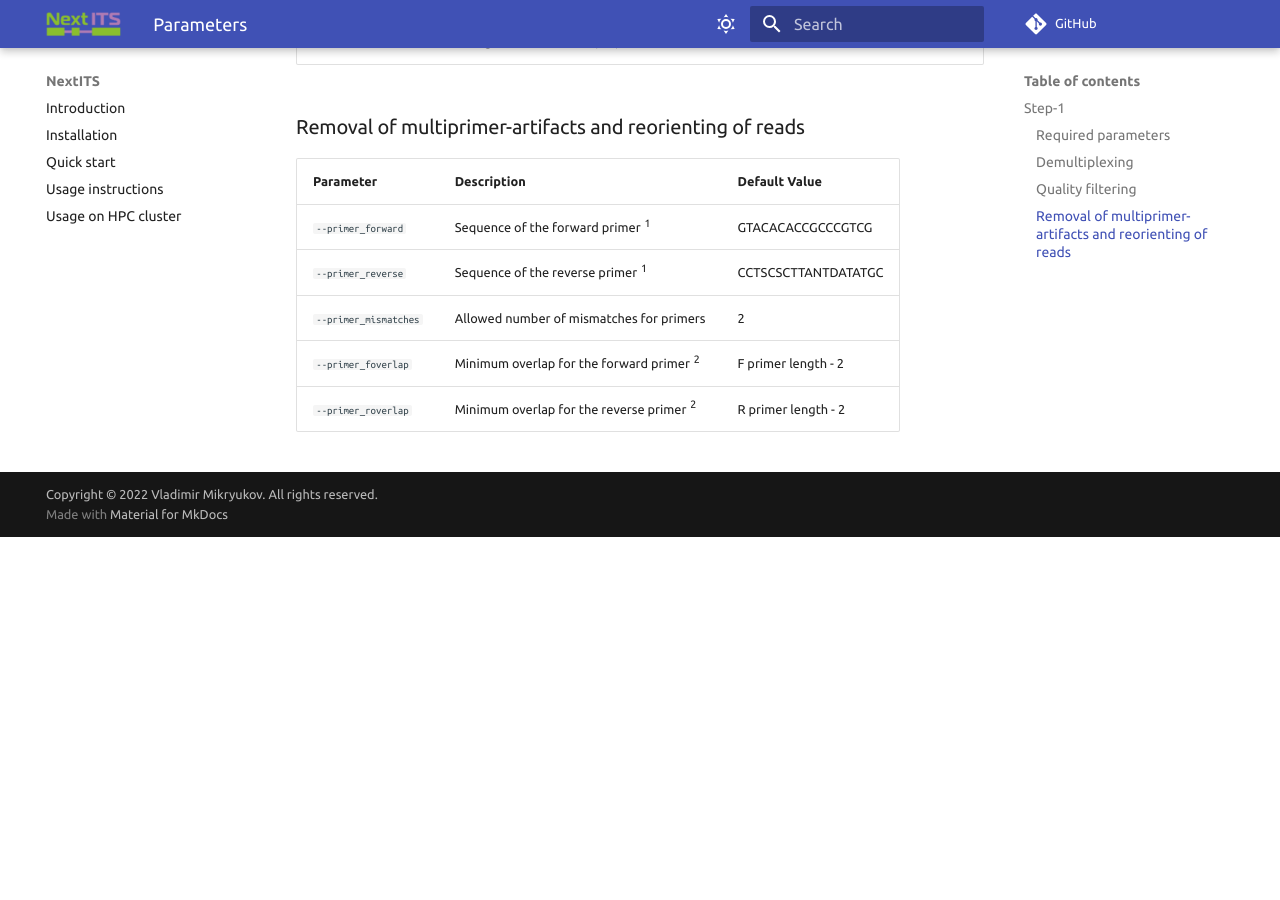
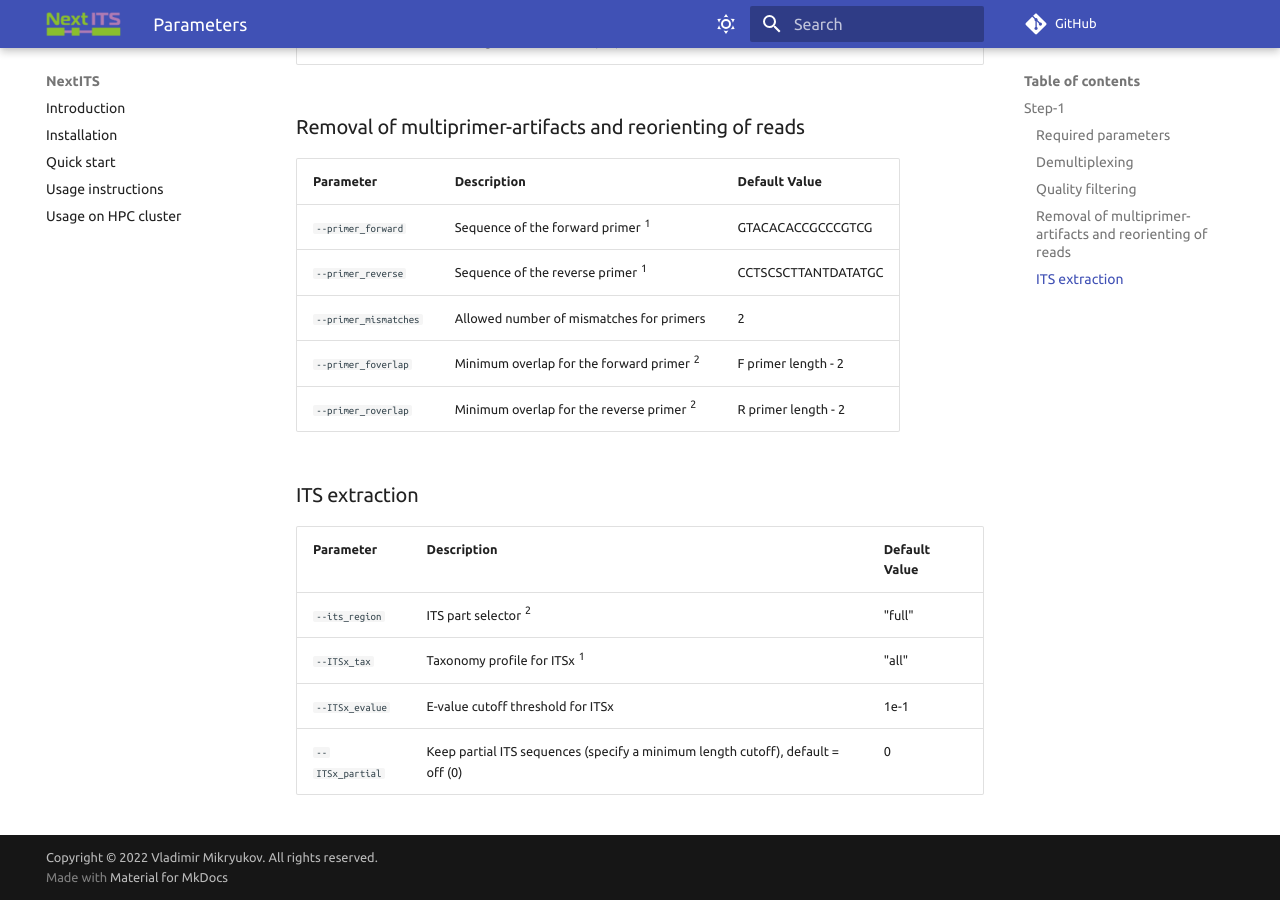
Before and after one commit to Next-ITS/nextits.github.io, an MkDocs documentation site: the page built from docs/parameters.md, in a window 1280 px wide and 900 px high, scrolled down 1513 px. Built offline with MkDocs 1.6.1 and Material for MkDocs 9.7.7, drawn with Linux system fonts in a browser that asks for light colours; comment, search, counter and statistics services are not loaded; before the commit the page ends 2050 px from its top, so only the background shows below that.

Commit message:
step-1, ITSx

```diff
--- a/docs/parameters.md
+++ b/docs/parameters.md
@@ -56,3 +56,12 @@ In addition to this, individual processes within the pipeline can be fine-tuned
 | `--primer_mismatches` | Allowed number of mismatches for primers   | 2                   |
 | `--primer_foverlap`   | Minimum overlap for the forward primer ^2^ | F primer length - 2 |
 | `--primer_roverlap`   | Minimum overlap for the reverse primer ^2^ | R primer length - 2 |
+
+### ITS extraction
+
+| Parameter        | Description                                                                     | Default Value |
+| ---------------- | ------------------------------------------------------------------------------- | ------------- |
+| `--its_region`   | ITS part selector ^2^                                                           | "full"        |
+| `--ITSx_tax`     | Taxonomy profile for ITSx ^1^                                                   | "all"         |
+| `--ITSx_evalue`  | E-value cutoff threshold for ITSx                                               | 1e-1          |
+| `--ITSx_partial` | Keep partial ITS sequences (specify a minimum length cutoff), default = off (0) | 0             |
```
